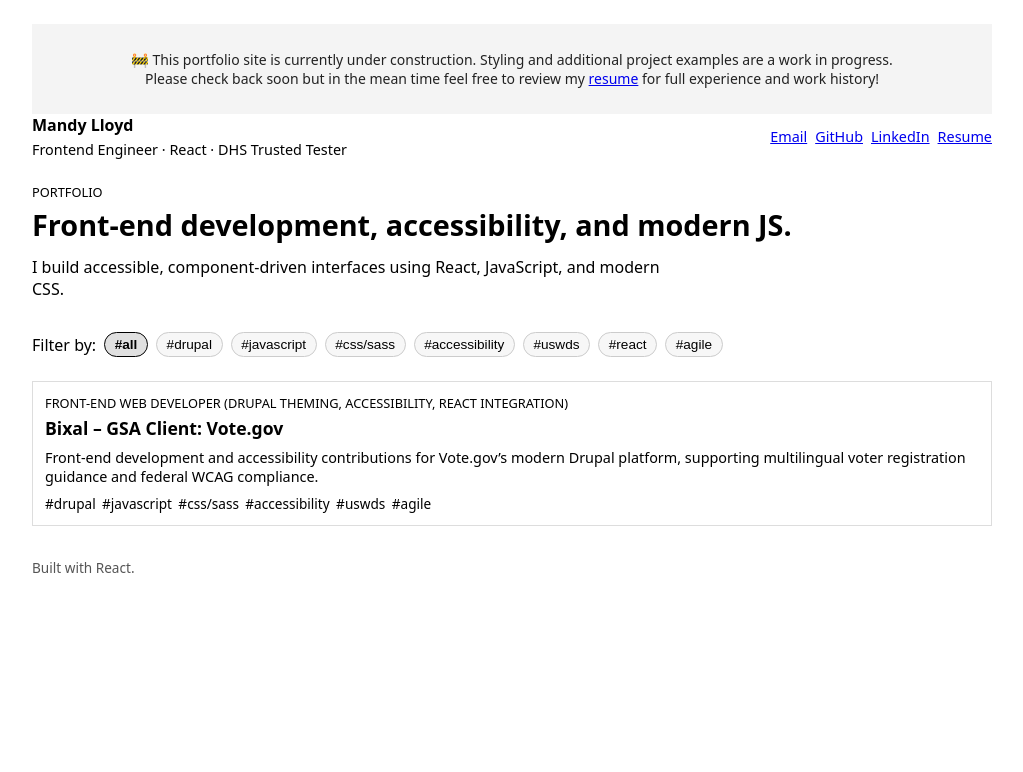
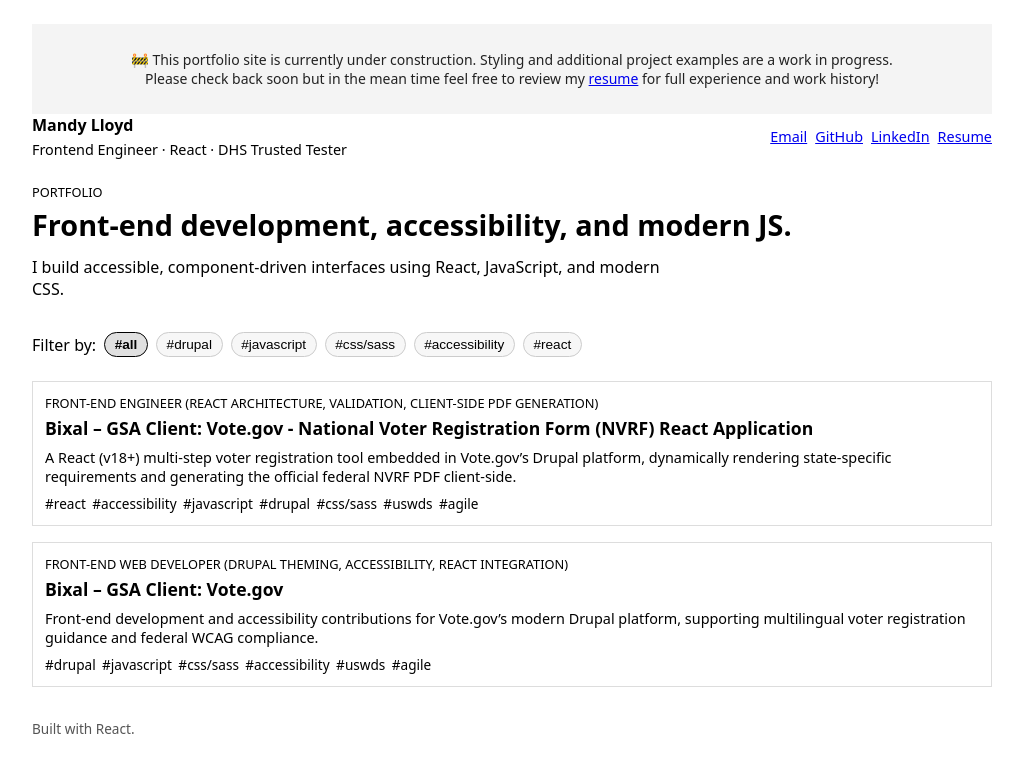
Before and after one commit to mandylloyd/portfolio, a React (Vite) app: page / in a window 1280 px wide. Shown: the top 772 px of the page, without its empty margins (128-1151 px from the left). Built offline with nearby package versions, Linux system fonts and the light colour scheme.

Commit message:
adds nvrf project details

```diff
--- a/src/projectsData.js
+++ b/src/projectsData.js
@@ -2,12 +2,85 @@
   "drupal",
   "javascript",
   "css/sass",
-  "accessibility",
-  "uswds",
-  "react",
-  "agile"];
+  "accessibility", ,
+  "react"];
 
 export const projects = [
+  {
+    id: "nvrf-react-app",
+    title: "Bixal – GSA Client: Vote.gov - National Voter Registration Form (NVRF) React Application",
+
+    shortDescription:
+      "A React (v18+) multi-step voter registration tool embedded in Vote.gov’s Drupal platform, dynamically rendering state-specific requirements and generating the official federal NVRF PDF client-side.",
+
+    longDescription:
+      "Developed a React (v18+) multi-step voter registration application embedded within Vote.gov’s Drupal CMS. The tool supports all U.S. states and territories through state-driven configuration, dynamically rendering only required or optional fields per jurisdiction.\n\nThe form includes custom validation, formatted inputs (dates and phone numbers), conditional rendering, and a progress bar for user guidance. All content is multilingual (20 languages) and CMS-managed.\n\nUpon completion, the app programmatically fills the official federal NVRF PDF template client-side, conditionally removes unnecessary pages, reorders output where required, and generates a downloadable or printable PDF without a server round-trip.",
+
+    impact: [
+      "Built a single scalable React application supporting voter registration workflows nationwide.",
+      "Implemented state-driven conditional rendering and CMS-managed field requirements.",
+      "Programmatically filled and modified the official NVRF PDF client-side, including page removal and reordering.",
+      "Integrated multilingual support across 20 languages via Drupal CMS.",
+      "Delivered custom validation and inline error handling aligned with WCAG and Section 508 standards."
+    ],
+
+    tags: [
+      "react",
+      "accessibility",
+      "javascript",
+      "drupal",
+      "css/sass",
+      "uswds",
+      "agile"
+    ],
+
+    role:
+      "Front-End Engineer (React Architecture, Validation, Client-Side PDF Generation)",
+
+    techStack: [
+      "React (v18+)",
+      "JavaScript",
+      "Drupal",
+      "PDF-lib",
+      "CSS/SCSS",
+      "USWDS",
+      "Git"
+    ],
+
+    links: {
+      live: "https://vote.gov/register/virginia/mail-in-form-filler",
+      repo: "https://github.com/usagov/vote-gov-nvrf-app",
+
+      codeExamples: [
+        {
+          text: "Client-Side PDF Field Population + Page Reordering",
+          link: "https://github.com/usagov/vote-gov-nvrf-app",
+          description:
+            "Filled the official NVRF PDF template programmatically, conditionally removed pages, and generated downloadable PDFs entirely client-side."
+        },
+        {
+          text: "Custom Validation + State Rules (PR #9)",
+          link: "https://github.com/usagov/vote-gov-nvrf-app/pull/9",
+          description:
+            "Implemented HTML5-integrated validation, conditional ID logic per state, date auto-advance behavior, and custom error handling."
+        },
+        {
+          text: "Multi-Step Architecture + State Data Modeling (PR #2)",
+          link: "https://github.com/usagov/vote-gov-nvrf-app/pull/2",
+          description:
+            "Structured step-level validation, lifted state selection logic, and extended state configuration handling."
+        },
+        {
+          text: "Layout Resilience Fix (PR #247)",
+          link: "https://github.com/usagov/vote-gov-nvrf-app/pull/247",
+          description:
+            "Resolved alignment inconsistencies caused by conditional hint spans using consistent flex alignment."
+        }
+      ]
+    },
+
+    images: []
+  },
   {
     id: "vote-gov-drupal",
     title: "Bixal – GSA Client: Vote.gov",
@@ -16,7 +89,7 @@
       "Front-end development and accessibility contributions for Vote.gov’s modern Drupal platform, supporting multilingual voter registration guidance and federal WCAG compliance.",
 
     longDescription:
-      "As a Front-End Web Developer at Bixal supporting the U.S. General Services Administration (GSA), I contributed to the modernization and enhancement of Vote.gov’s Drupal platform. The site delivers multilingual voter registration guidance to users across the United States.\n\nWorking within an Agile, cross-functional team, I collaborated with designers, accessibility specialists, backend engineers, and content strategists to implement UI enhancements, extend Drupal theme components, improve accessibility compliance, and integrate React-based functionality within a CMS-driven architecture.\n\nI also supported improvements related to the National Voter Registration Form (NVRF) experience, ensuring embedded tools and related workflows aligned with federal accessibility and usability standards.",
+      "As a Software Engineer at Bixal supporting the U.S. General Services Administration (GSA), I contributed to the modernization and enhancement of Vote.gov’s Drupal platform. The site delivers multilingual voter registration guidance to users across the United States.\n\nWorking within an Agile, cross-functional team, I collaborated with designers, accessibility specialists, backend engineers, and content strategists to implement UI enhancements, extend Drupal theme components, improve accessibility compliance, and integrate React-based functionality within a CMS-driven architecture.\n\nI also supported improvements related to the National Voter Registration Form (NVRF) experience, ensuring embedded tools and related workflows aligned with federal accessibility and usability standards.",
 
     impact: [
       "Contributed to WCAG 2.1 AA compliance improvements across navigation, semantic structure, and ARIA implementation.",
@@ -121,169 +194,6 @@
         },
       ]
     },
-
     images: []
   }
 ];
-
-// export const projects = [
-//   {
-//     id: "vote-gov-drupal",
-//     title: "Bixal GSA client: Vote.gov",
-//     shortDescription: "Lorem ipsum dolor sit amet, consectetur adipiscing elit.",
-//     longDescription:
-//       "Lorem ipsum dolor sit amet, consectetur adipiscing elit. Quisque luctus ligula sed libero varius, eget hendrerit metus bibendum. Suspendisse potenti. Aenean ac ligula id lacus facilisis aliquet vel et libero. Donec ut fermentum libero, a accumsan sapien. Sed volutpat justo non augue aliquet, id placerat mi tempor.",
-//     tags: ["drupal", "javascript", "css", "sass", "accessibility", "agile"],
-//     role: "Lorem Ipsum Role",
-//     techStack: ["Drupal", "JavaScript", "CSS", "SASS"],
-//     links: {
-//       live: "www.vote.gov",
-//       legacyRepo: "https://github.com/usagov/vote-gov",
-//       repo: "https://github.com/example/react-ui",
-//       codeExamples: [
-//       {
-//         text: "Code example: JavaScript, Drupal Config",
-//         link: "https://github.com/usagov/vote-gov-drupal/pull/182/changes/b8e5af07e31890d5753a669841431794b49ce469",
-//         description: "Attached JavaScript tool functionality in Drupal."}
-//       ,
-//       {
-//         text: "Code example: Drupal Config & Theming, Accessibility",
-//         link: "https://github.com/usagov/vote-gov-drupal/pull/219/changes",
-//         description: "Built a dynamic sitemap in Drupal using Views and embedded primary navigation menus to improve information architecture, enhance accessibility (WCAG 2.4.5 – Multiple Ways), and support crawlability."
-//       },
-//       {
-//         text: "Code example: Accessibility",
-//         link: "https://github.com/usagov/vote-gov-drupal/pull/729",
-//         description: "Enhanced WCAG compliance by refining alt text, correcting ARIA labels, and restructuring semantic landmarks to eliminate redundant navigation and region announcements for screen reader users."
-//       },
-//       {
-//         text: "Code example: Accessibility, CSS/SASS",
-//         link: "https://github.com/usagov/vote-gov-drupal/pull/783/changes",
-//         description: "Implemented theme-based styling using SCSS nesting and CSS custom properties to support high-contrast accessibility modes."
-//       },
-//       {
-//         text: "Code example: Drupal Theming",
-//         link: "https://github.com/usagov/vote-gov-drupal/pull/937/changes",
-//         description: "Extended the existing Hero component to support multiple variants for different page types, allowing flexible headings, body text, links, and media while maintaining accessibility and alignment with design standards"
-//       },
-//       {
-//         text: "Code example: Drupal, React",
-//         link: "https://github.com/usagov/vote-gov-drupal/pull/913",
-//         description: "Embedded a React app in a custom Drupal block, highlighting CMS customization and front-end integration skills."
-//       },
-//             {
-//         text: "Code example: Drupal Congif",
-//         link: "https://github.com/usagov/vote-gov-drupal/pull/26/changes",
-//         description: "Updating admin perfmissions"
-//       },
-//       {
-//         text: "Code example: USWDS, CSS/SCSS",
-//         link: "https://github.com/usagov/vote-gov-drupal/blob/4c1abff8584c059412c3947654b9102b785538b3/web/themes/custom/votegov/src/sass/uswds-overrides/usa-breadcrumb.scss",
-//         description: "Implementing RTL style overrides"
-//       },
-//       {
-//         text: "Code example: Bug Fix, USWDS, CSS/SCSS",
-//         link: "https://github.com/usagov/vote-gov-drupal/pull/644",
-//         description: "Add grid column restrictions to give language selector button room on wider widths"
-//       },
-//       {
-//         text: "Code example: Bug Fix, Drupal Theming",
-//         link: "https://github.com/usagov/vote-gov-drupal/pull/641/changes",
-//         description: "Improves registration tool filter functionality so that input can match the state abbreviation or the first letters of words."
-//       },
-//       {
-//         text: "Agile, CSS/SCSS",
-//         link: "https://github.com/usagov/vote-gov-drupal/pull/725",
-//         description: "Shows agile abilities with design updates in css"
-//       },
-//       {
-//         text: "Documentation / PR Details",
-//         link: "https://github.com/usagov/vote-gov-drupal/pull/729",
-//         description: "Produced well-documented pull requests outlining accessibility rationale, implementation details, and structured QA validation steps."
-//       },
-//             {
-//         text: "Documentation / PR Details",
-//         link: "https://github.com/usagov/vote-gov-drupal/pull/830",
-//         description: "Well-documented PR with clear rationale, testing steps, and before/after visuals for accessibility and UI enhancements."
-//       },
-//             {
-//         text: "Documentation",
-//         link: "https://github.com/usagov/vote-gov-drupal/blob/ad25b33c903763a0201837f8ac10471a69a3a4db/docs/frontend.md",
-//         description: "Updated and expanded frontend documentation for the Vote.gov Drupal theme, clarifying component usage, templates, and coding standards for developers."
-//       }
-//     ],
-//     },
-//     images: [],
-//   }
-// ]
-
-//   {
-//     id: "proj-hugo-site",
-//     text: "Hugo Static Website",
-//     shortDescription: "Lorem ipsum dolor sit amet, consectetur adipiscing elit.",
-//     longDescription:
-//       "Lorem ipsum dolor sit amet, consectetur adipiscing elit. Aliquam erat volutpat. Phasellus eu condimentum ipsum. Mauris vulputate congue molestie. Pellentesque sed pellentesque tellus. Proin a felis neque. Sed eget ligula ut magna aliquam ultrices.",
-//     tags: ["hugo", "sass"],
-//     role: "Lorem Ipsum Role",
-//     techStack: ["Hugo", "Sass"],
-//     links: {
-//       live: "https://example.com/hugo-site",
-//       repo: "https://github.com/example/hugo-site",
-//     },
-//     images: [],
-//   },
-
-//   {
-//     id: "proj-layouts",
-//     text: "CSS Layout Playground",
-//     shortDescription: "Lorem ipsum dolor sit amet, consectetur adipiscing elit.",
-//     longDescription:
-//       "Lorem ipsum dolor sit amet, consectetur adipiscing elit. Integer non urna fermentum, gravida ipsum eget, molestie augue. Sed ultrices, arcu id cursus condimentum, sem nibh convallis sapien, non fermentum ante nunc vel nisi.",
-//     tags: ["css", "sass"],
-//     role: "Lorem Ipsum Role",
-//     techStack: ["CSS Grid", "Flexbox", "Sass"],
-//     links: {
-//       live: "https://example.com/layouts",
-//       repo: "https://github.com/example/layouts",
-//     },
-//     images: [],
-//   },
-
-//   {
-//     id: "proj-component-library",
-//     text: "Component Library",
-//     shortDescription: "Lorem ipsum dolor sit amet, consectetur adipiscing elit.",
-//     longDescription:
-//       "Lorem ipsum dolor sit amet, consectetur adipiscing elit. Etiam gravida fermentum mauris, eu venenatis justo dapibus non. Pellentesque non orci non arcu ullamcorper ultricies. Maecenas aliquet lorem sit amet urna finibus luctus.",
-//     tags: ["react", "javascript"],
-//     role: "Lorem Ipsum Role",
-//     techStack: ["React", "JavaScript"],
-//     links: {
-//       live: "https://example.com/component-library",
-//       repo: "https://github.com/example/component-library",
-//     },
-//     images: [],
-//   },
-
-//   {
-//     id: "blog-accessibility-article",
-//     text: "Blog Post — Accessibility & UI Design",
-//     shortDescription:
-//       "Lorem ipsum dolor sit amet, consectetur adipiscing elit. Maecenas vel felis sit amet nisl vehicula fermentum.",
-//     longDescription:
-//       "Lorem ipsum dolor sit amet, consectetur adipiscing elit. Vestibulum ullamcorper magna sit amet eros vestibulum, a sagittis velit imperdiet. Pellentesque sit amet sem ac nunc tincidunt egestas. Etiam purus tortor, facilisis vel mollis ac, pharetra eget ante. Vestibulum suscipit gravida mi.",
-//     tags: ["blog"],
-//     role: "Blog Post",
-//     techStack: [],
-//     links: {
-//       live: "https://example.com/my-blog-post",
-//       repo: null,
-//     },
-//     images: [
-//       {
-//         src: "/images/blog-placeholder.png",
-//         alt: "Screenshot preview of the blog post page.",
-//       },
-//     ],
-//   },
-// ];
```
